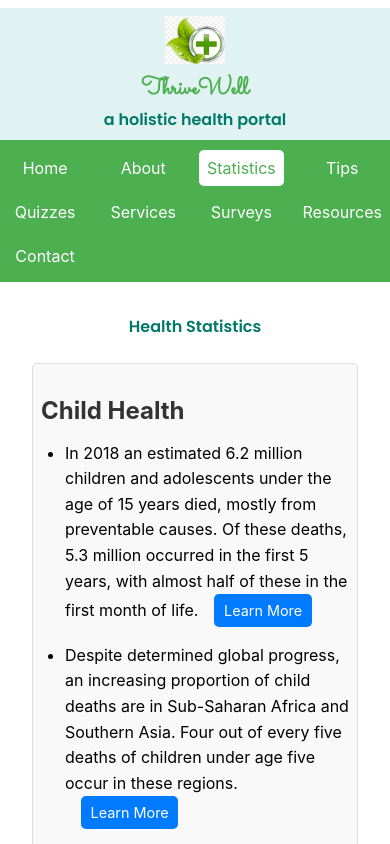
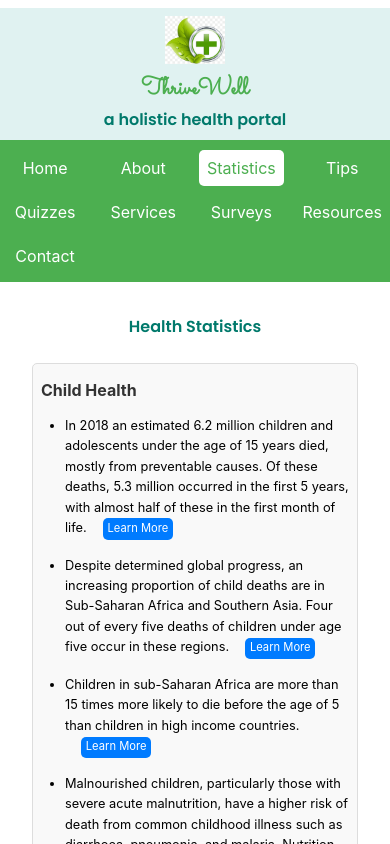
Before and after one commit to ajju-devs/ThriveWell, a React (Create React App) app: page /statistics in a window 390 px wide. Shown: the top 844 px of the page. Built offline with nearby package versions, Linux system fonts and the light colour scheme.

Commit message:
Update Statistics.css

```diff
--- a/src/components/Statistics.css
+++ b/src/components/Statistics.css
@@ -16,7 +16,6 @@
   margin-bottom: 1.5rem;
 }
 
-/* Styling for new content */
 .section {
   margin-bottom: 2rem;
 }
@@ -54,9 +53,54 @@
   background-color: #0056b3;
 }
 
-/* Existing chart styling */
 .chart-container {
   position: relative;
   height: 400px;
   margin-bottom: 2rem;
 }
+
+@media (max-width: 768px) {
+  .section {
+    padding: 0 1rem;
+  }
+
+  .section h3 {
+    font-size: 1.25rem;
+  }
+
+  .custom-bullet li {
+    font-size: 0.9rem;
+  }
+
+  .custom-button {
+    font-size: 0.8rem;
+    padding: 0.2rem 0.4rem;
+  }
+
+  .chart-container {
+    height: 300px;
+  }
+}
+
+@media (max-width: 480px) {
+  .section {
+    padding: 0 0.5rem;
+  }
+
+  .section h3 {
+    font-size: 1rem;
+  }
+
+  .custom-bullet li {
+    font-size: 0.8rem;
+  }
+
+  .custom-button {
+    font-size: 0.7rem;
+    padding: 0.1rem 0.3rem;
+  }
+
+  .chart-container {
+    height: 250px;
+  }
+}
```
